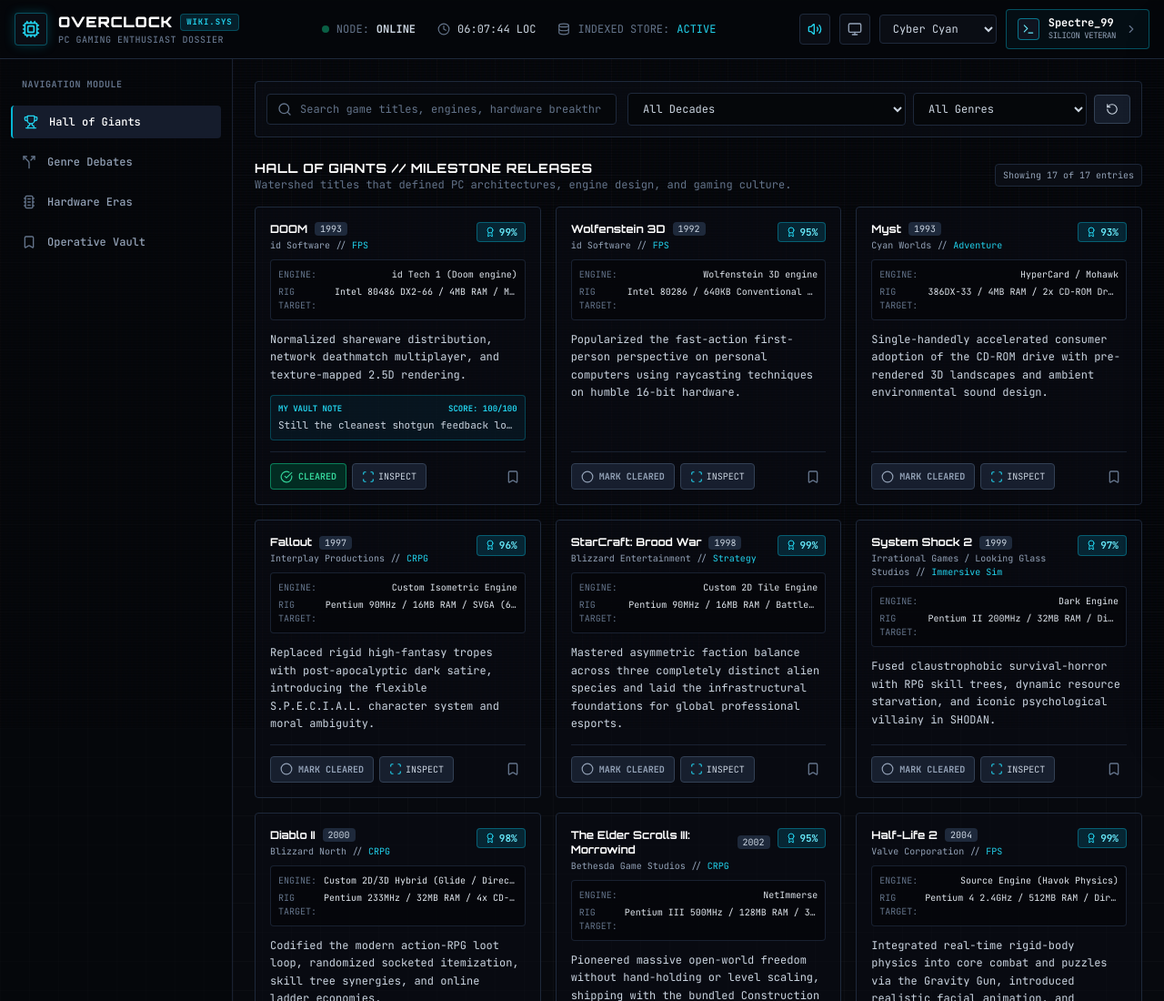
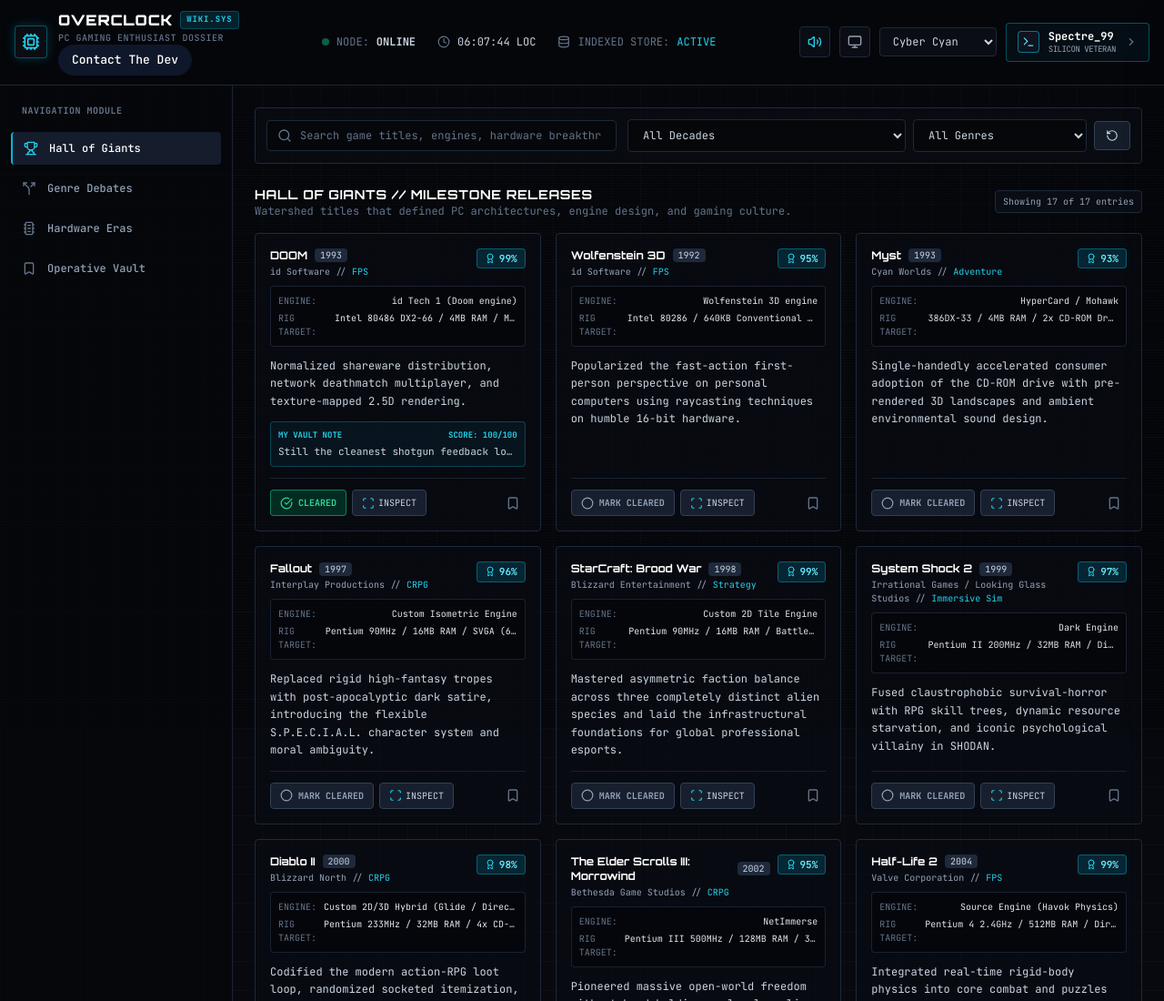
Before and after one commit to infoprodneedham-hash/gamer, a plain HTML site: page index.html in a window 1280 px wide. Shown: the top 1100 px of the page at 91% size. Drawn offline with nearby package versions, Linux system fonts and the light colour scheme.

Commit message:
Add contact button with hover effects
Added a contact button with styles for better user interaction.

```diff
--- a/index.html
+++ b/index.html
@@ -144,6 +144,28 @@
           <span class="text-[9px] px-1.5 py-0.5 rounded bg-cyan-950/60 border border-cyan-500/30 text-cyan-400 font-bold uppercase tracking-widest">WIKI.SYS</span>
         </div>
         <p class="text-[10px] text-slate-500 uppercase tracking-wider font-medium">PC Gaming Enthusiast Dossier</p>
+        <style>
+ .contact-dev-btn {
+      display: inline-block;
+      padding: 6px 14px;
+      font-size: 13px;
+      font-weight: 500;
+      color: #ffffff;
+      background-color: #0f172a;
+      border: 1px solid #0f172a;
+      border-radius: 9999px;
+      text-decoration: none;
+      cursor: pointer;
+      transition: background-color 0.2s ease, color 0.2s ease;
+    }
+    .contact-dev-btn:hover {
+      background-color: #ffffff;
+      color: #0f172a;
+    }
+</style>
+ <a href="https://support-lilac-omega.vercel.app/" target="_blank" rel="noopener noreferrer" class="contact-dev-btn">
+          Contact The Dev
+        </a>
       </div>
     </div>
 
```
